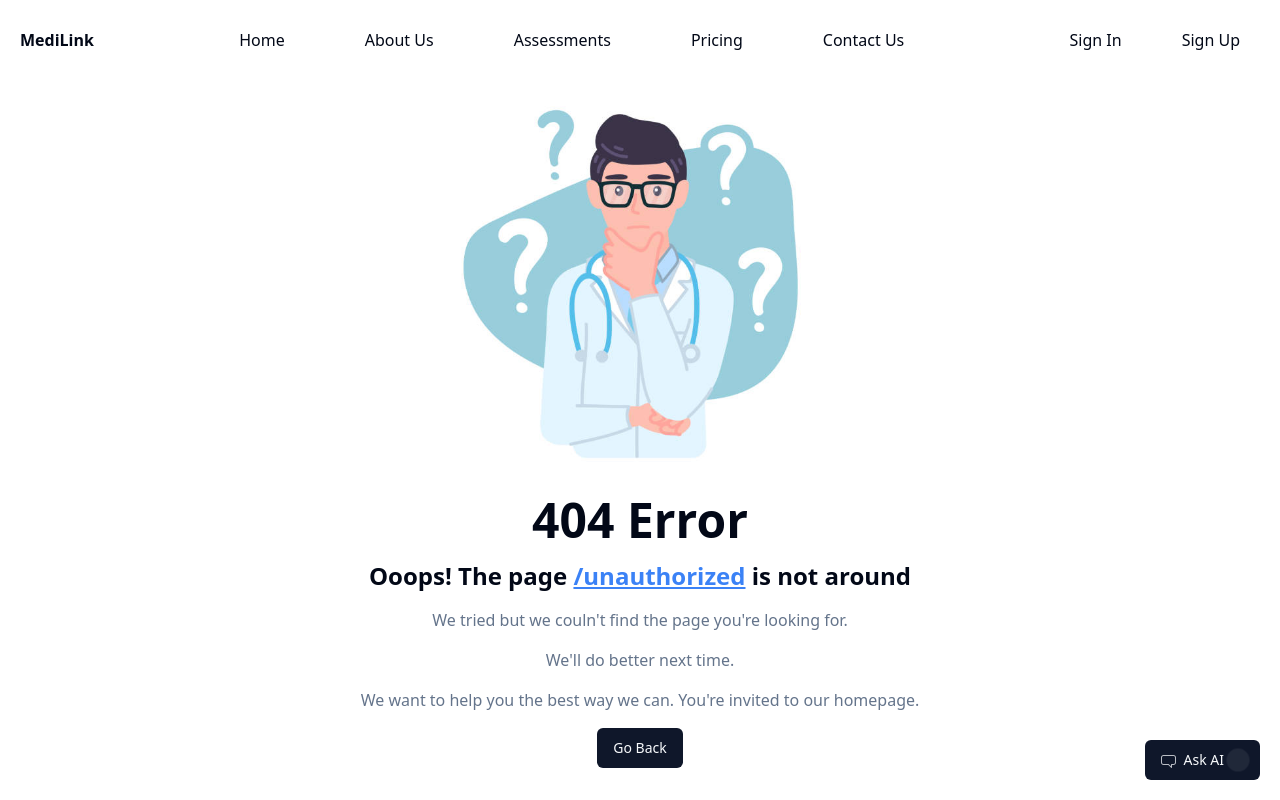
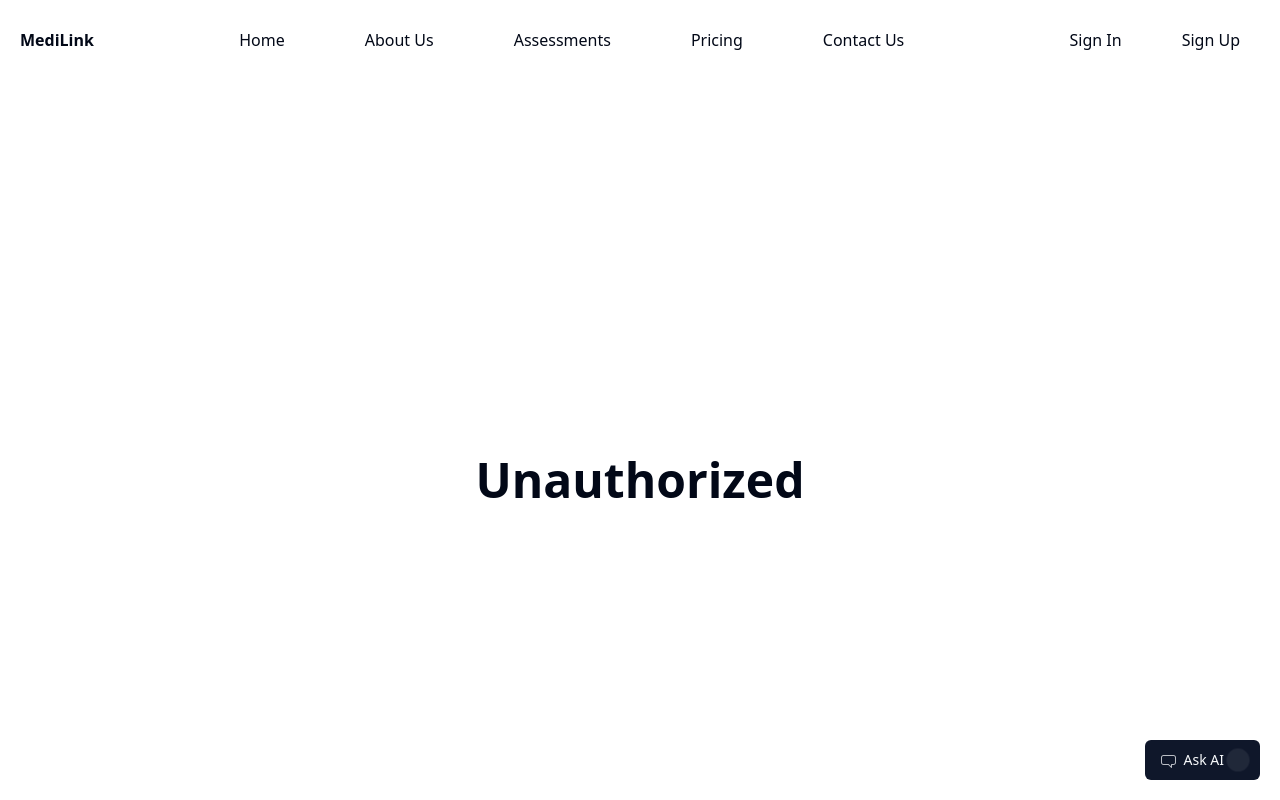
Before and after one commit to rodweleo/medilink, a React (Vite) app in the folder frontend/: page /unauthorized in a window 1280 px wide. Built offline with nearby package versions, Linux system fonts and the light colour scheme; sample sign-in values are in the browser's storage.

Commit message:
feat: added role based routing

```diff
--- a/frontend/src/App.tsx
+++ b/frontend/src/App.tsx
@@ -19,9 +19,13 @@ function App() {
   return (
     <Routes>
       <Route path="/*" element={<RootLayout />} />
-      <Route element={<ProtectedAuthRoutes />}>
+      <Route element={<ProtectedAuthRoutes allowedRoles={["patient"]} />}>
         <Route path="/patient/*" element={<PatientAccount />} />
+      </Route>
+      <Route element={<ProtectedAuthRoutes allowedRoles={["doctor"]} />}>
         <Route path="/doctor/*" element={<DoctorAccount />} />
+      </Route>
+      <Route element={<ProtectedAuthRoutes allowedRoles={["admin"]} />}>
         <Route path="/admin/*" element={<AdminAccount />} />
       </Route>
     </Routes>
--- a/frontend/src/layouts/RootLayout/index.tsx
+++ b/frontend/src/layouts/RootLayout/index.tsx
@@ -25,6 +25,7 @@ import {
 } from "@/components/ui/sheet";
 import { useWindowDimensions } from "@/hooks/useWindowDimension";
 import { Separator } from "@/components/ui/separator";
+import Unauthorized from "@/pages/errors/unauthorized/page";
 
 const MobileRootNav = () => {
   return (
@@ -139,6 +140,7 @@ export const RootLayout = () => {
           <Route path="pricing" element={<Pricing />} />
           <Route path="contact-us" element={<ContactUsPage />} />
           <Route path="assessments" element={<Assessments />} />
+          <Route path="unauthorized" element={<Unauthorized />} />
           <Route
             path="assessments/depression-assessment"
             element={<MentalHealthAssessmentForm />}
--- /dev/null
+++ b/frontend/src/pages/errors/unauthorized/page.tsx
@@ -0,0 +1,7 @@
+export default function Unauthorized() {
+  return (
+    <main className="flex items-center justify-center h-screen">
+      <h1 className="text-5xl font-bold">Unauthorized</h1>
+    </main>
+  );
+}
--- a/frontend/src/providers/protected-routes.tsx
+++ b/frontend/src/providers/protected-routes.tsx
@@ -1,11 +1,17 @@
 import { useSession } from "@/hooks/useSession";
 import { Navigate, Outlet, useLocation } from "react-router-dom";
 
-export default function ProtectedAuthRoutes() {
+export default function ProtectedAuthRoutes({
+  allowedRoles,
+}: {
+  allowedRoles: string[];
+}) {
   const location = useLocation();
   const { user } = useSession();
-  return user ? (
+  return allowedRoles.includes(user?.role) ? (
     <Outlet />
+  ) : user ? (
+    <Navigate to="/unauthorized" state={{ from: location }} replace />
   ) : (
     <Navigate to="/sign-in" state={{ from: location }} replace />
   );
```
